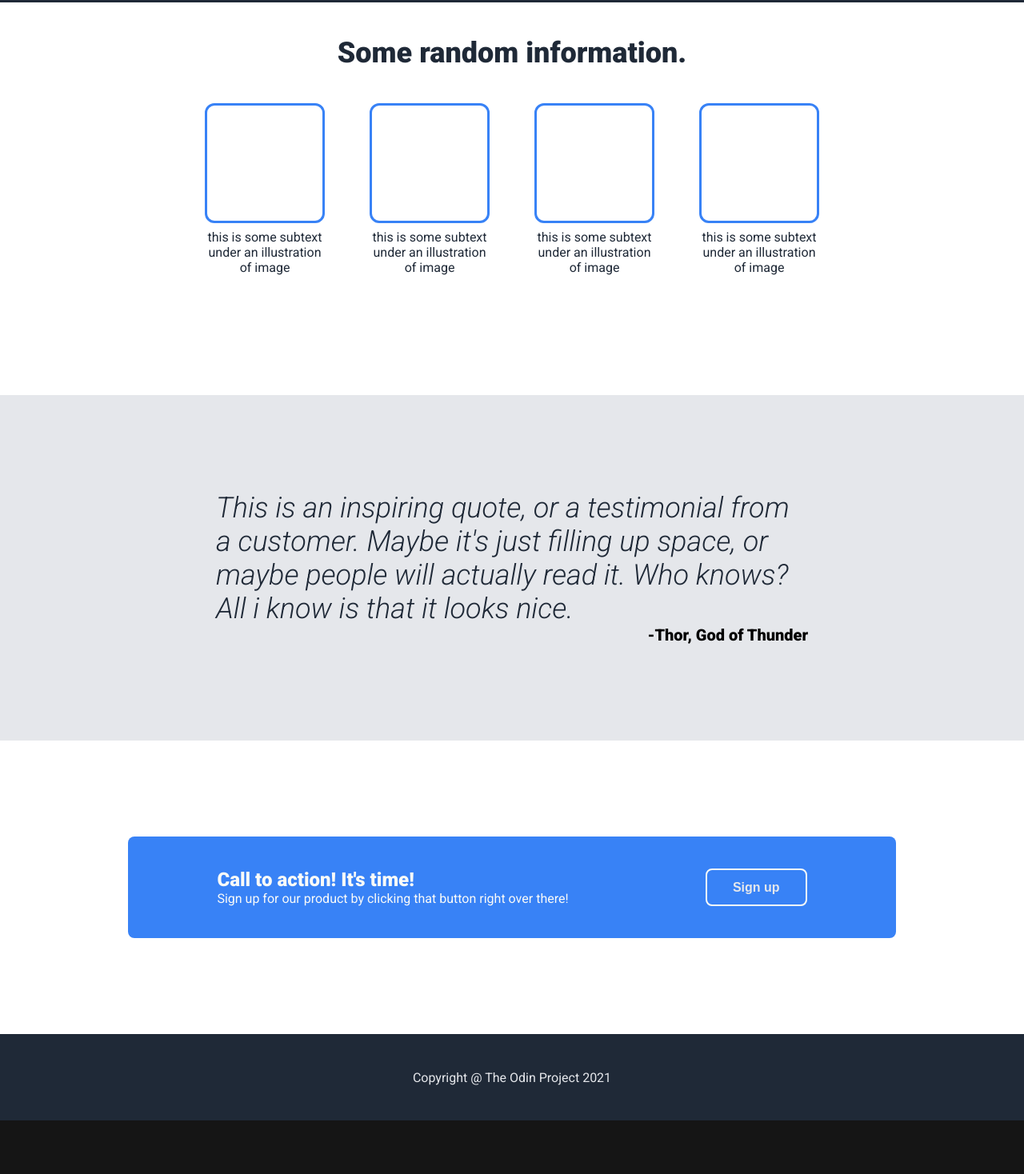
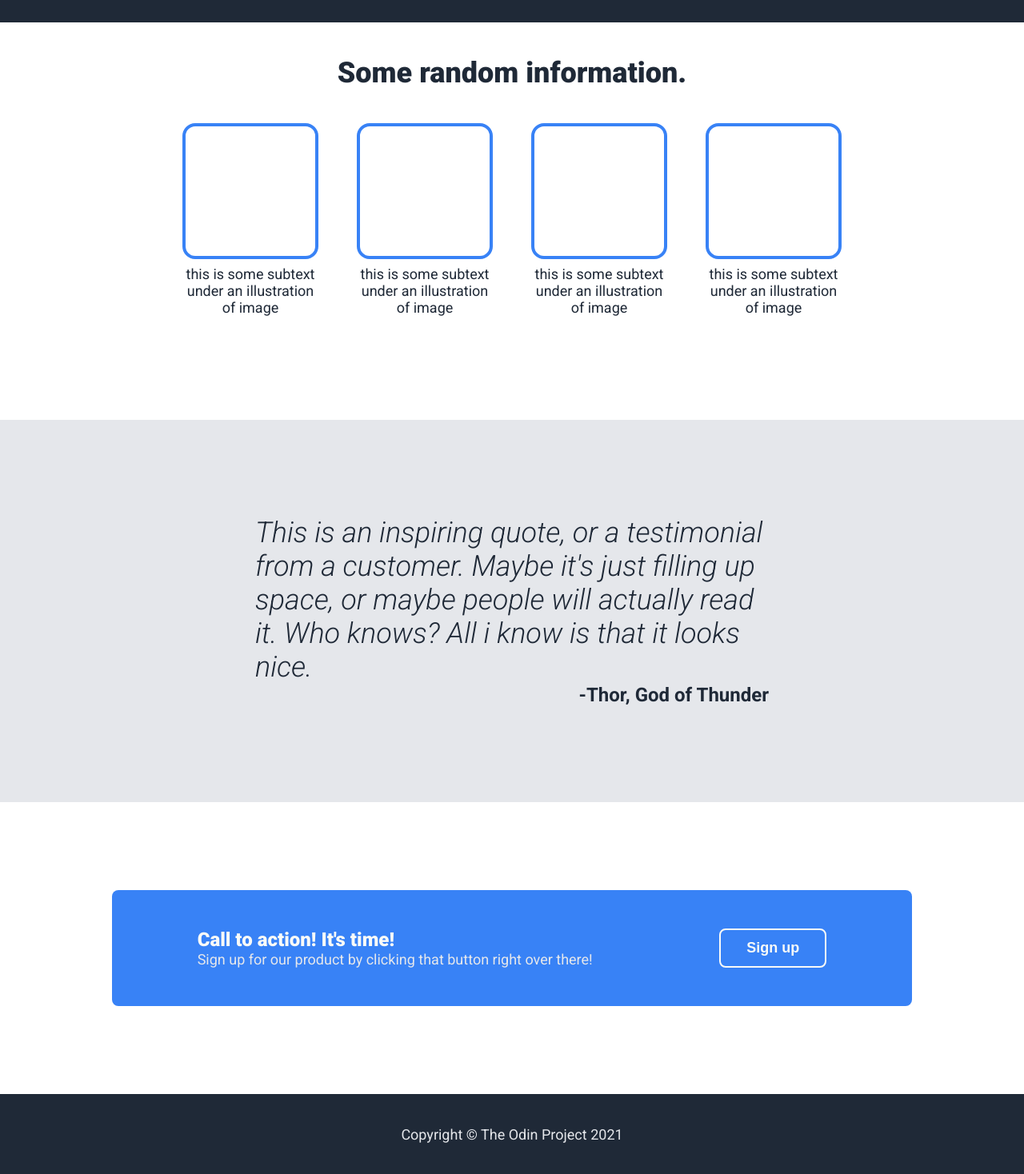
Before and after one commit to V1IRuZ/landing-page, a plain HTML site: page index.html in a window 1280 px wide. Shown: the part 538-2006 px from the top of the page at 80% size. Before the commit the page ends 1939 px from the top, so only its background shows below. Drawn offline with Linux system fonts and the light colour scheme.

Commit message:
Fix placement and change page width
The page was a little too narrow, so the width was changed more in line with the model. Therefore, the general placement of the content also had to be changed.

Other fixes included fine-tuning fonts and colors and removing unnecessary code.

```diff
--- a/index.html
+++ b/index.html
@@ -25,7 +25,7 @@
             <div class="info">
                 <h1>This website is awesome</h1>
                 <p>This website has some subtext that goes here under the main title. it's a smaller font and the color is lower contrast.</p>
-                <button class="top-button"><a href="#">Sign up</a></button>
+                <button class="top-button"><a class="button-text" href="#">Sign up</a></button>
             </div>
             <div class="image">
                 <img src="images/thumbs-up.png" alt="Thumb up">
@@ -62,10 +62,10 @@
                     <div class="above">Call to action! It's time!</div>
                     <div class="below">Sign up for our product by clicking that button right over there!</div>
                 </div>
-                <button class="bottom-button"><a href="#">Sign up</a></button>
+                <button class="bottom-button"><a class="button-text" href="#">Sign up</a></button>
             </div>
         </div>
-        <div class="footer">Copyright @ The Odin Project 2021</div>
+        <div class="footer">Copyright &copy; The Odin Project 2021</div>
     </div>
 </body>
 </html>
--- a/styles.css
+++ b/styles.css
@@ -12,14 +12,14 @@ body {
 }
 
 .page {
-    max-width: 1300px;
-    min-height: 500px;
+    max-width: 1440px;
+    min-width: 700px;
     margin: 0 auto;
 }
 
 .header,
 .footer {
-    height: 108px;
+    height: 100px;
     background-color: #1f2937;
 }
 
@@ -39,6 +39,7 @@ ul {
 a {
     text-decoration: none;
     color: #e5e7eb;
+    font-size: 18px;
 }
 
 .logo {
@@ -48,6 +49,7 @@ a {
 }
 
 .footer {
+    font-size: 18px;
     color:#e5e7eb;
     display: flex;
     align-items: center;
@@ -56,7 +58,7 @@ a {
 
 .content {
     background-color: #1f2937;
-    padding: 50px 200px;
+    padding: 50px 200px 70px;
     display: flex;
     align-items: center;
     gap: 50px;
@@ -68,7 +70,7 @@ a {
     align-items: flex-start;
     flex: 1;
     padding: 50px 50px 50px 0;
-    gap: 8px;
+    gap: 10px;
 }
 
 h1 {
@@ -80,18 +82,22 @@ h1 {
 
 p {
     margin: 0;
+    font-size: 18px;
     color:#e5e7eb;
 }
 
 .top-button,
 .bottom-button {
     background-color: #3882f6;
-    color: #f9faf8;
-    font-size: 16px;
-    font-weight: 600;
     padding: 12px 32px;
     border-radius: 8px;
     border-style: none;
+}
+
+.button-text {
+    color: #f9faf8;
+    font-size: 18px;
+    font-weight: 900;
 }
 
 .top-button {
@@ -121,8 +127,9 @@ h2 {
 
 .boxes-container {
     display: flex;
-    justify-content: space-evenly;
-    padding: 0 200px 150px;
+    justify-content: center;
+    padding: 0 200px 130px;
+    gap: 48px;
 }
 
 .box {
@@ -134,23 +141,26 @@ h2 {
     text-align: center;
     font-weight: 400;
     gap: 8px;
-    width: 150px;
+    width: 170px;
 
 }
 
+.text {
+    font-size: 18px;
+    color:#1f2937;
+}
+
 .picture {
-    border: 3px solid #3882f6;
-    border-radius: 12px;
+    border: 4px solid #3882f6;
+    border-radius: 16px;
     margin: 0 auto;
-    width: 150px;
-    height: 150px;
-    display: flex;
-    flex-shrink: 0;
+    width: 170px;
+    height: 170px;
 }
 
 .quote {
     background-color: #e5e7eb;
-    padding: 120px 270px;
+    padding: 120px 319px;
 }
 
 .quote .text {
@@ -161,9 +171,10 @@ h2 {
 }
 
 .quote .from {
-    font-size: 20px;
-    font-weight: 900;
+    font-size: 24px;
+    font-weight: 600;
     text-align: right;
+    color: #1f2937;
 }
 
 .call {
@@ -173,10 +184,10 @@ h2 {
 }
 
 .action-box {
-    width: 960px;
+    width: 1000px;
     border-radius: 8px;
-    margin: 120px 120px;
-    padding: 40px;
+    margin: 110px;
+    padding: 48px;
     display: flex;
     justify-content: space-evenly;
     gap: 100px;
@@ -189,6 +200,11 @@ h2 {
     font-weight: 900;
 }
 
+.below {
+    font-size: 18px;
+    color:#e5e7eb
+}
+
 .bottom-button {
     border: 2px solid #f9faf8;
 }
```
